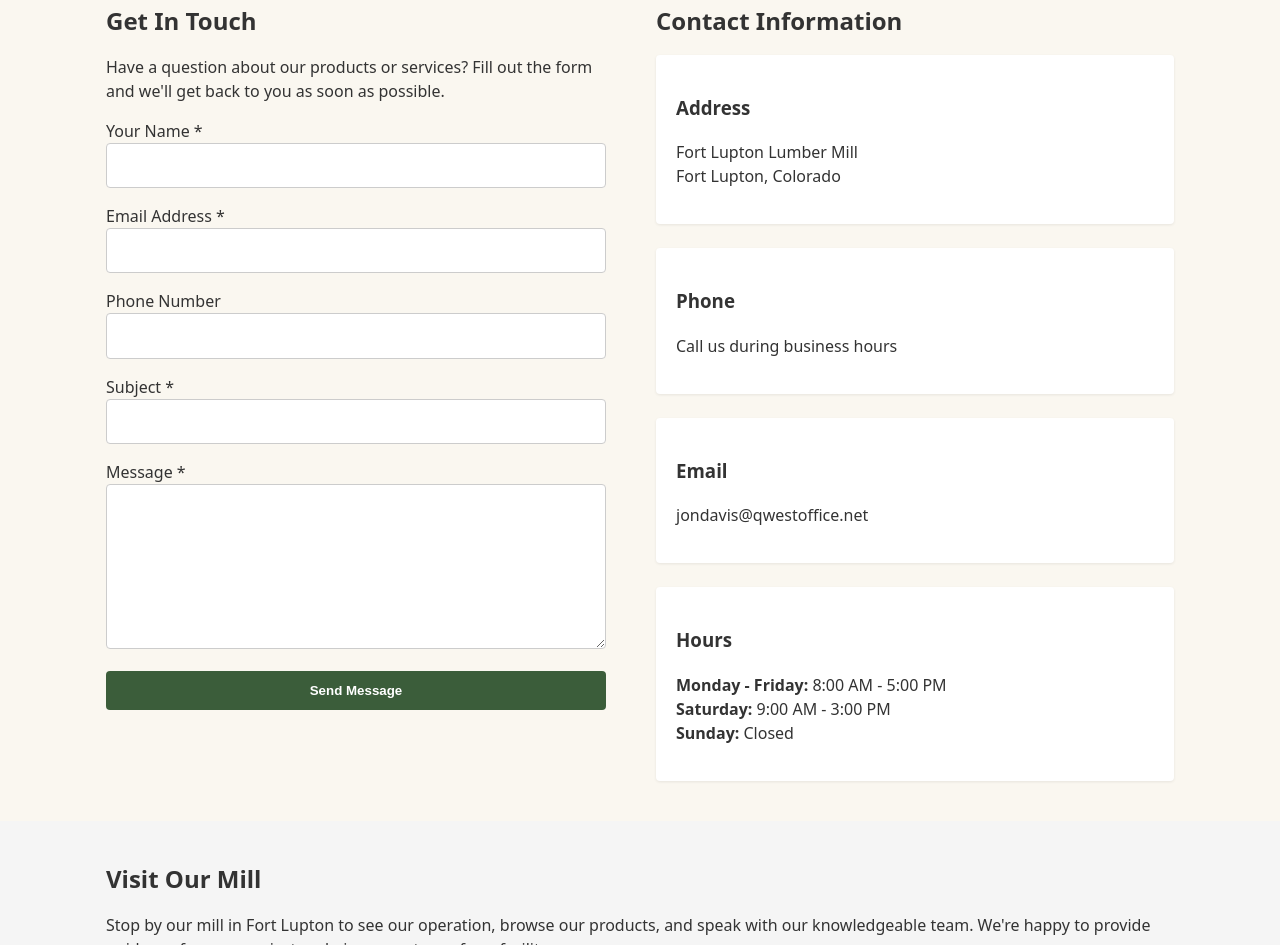
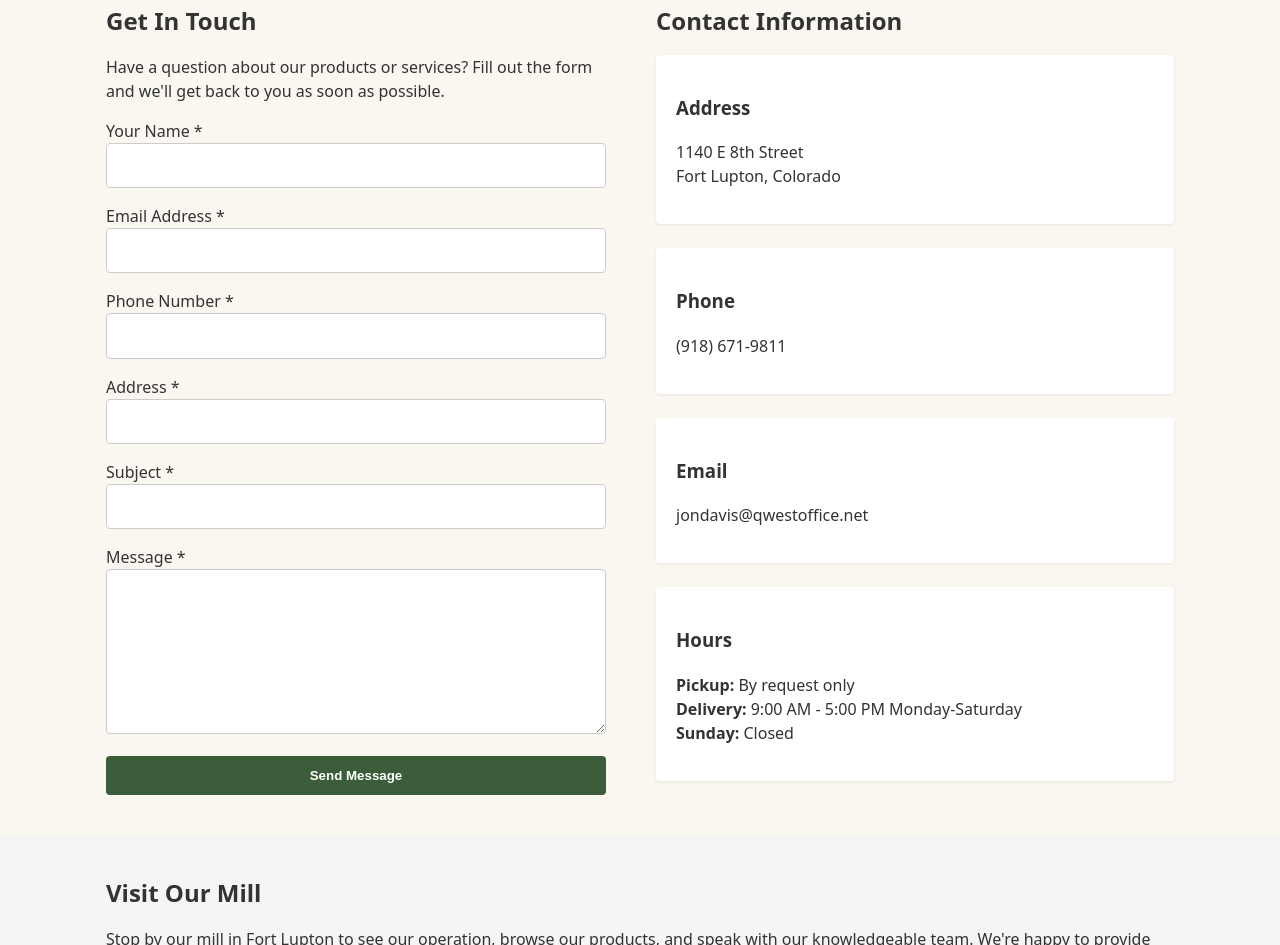
Before and after one commit to bwilli55555/Fort-Lupton-Lumber-Mill, a plain HTML site: page contact.html in a window 1280 px wide. Shown: the part 290-1235 px from the top of the page. Drawn offline with Linux system fonts and the light colour scheme.

Commit message:
Update contact info: address, phone, hours, and required fields

```diff
--- a/contact.html
+++ b/contact.html
@@ -56,9 +56,14 @@
               </div>
 
               <div>
-                <label for="phone">Phone Number</label>
-                <input type="tel" id="phone" name="phone">
+                <label for="phone">Phone Number *</label>
+                <input type="tel" id="phone" name="phone" required>
               </div>
+
+                        <div>
+                                      <label for="address">Address *</label>
+                                      <input type="text" id="address" name="address" required>
+                                    </div>
 
               <div>
                 <label for="subject">Subject *</label>
@@ -79,13 +84,13 @@
 
             <div class="card" style="margin-bottom: 1.5rem;">
               <h3>Address</h3>
-              <p>Fort Lupton Lumber Mill<br>
+              <p>1140 E 8th Street<br>
 Fort Lupton, Colorado</p>
             </div>
 
             <div class="card" style="margin-bottom: 1.5rem;">
               <h3>Phone</h3>
-              <p>Call us during business hours</p>
+              <p>(918) 671-9811</p>
             </div>
 
             <div class="card" style="margin-bottom: 1.5rem;">
@@ -96,8 +101,8 @@ Fort Lupton, Colorado</p>
             <div class="card">
               <h3>Hours</h3>
               <p>
-                <strong>Monday - Friday:</strong> 8:00 AM - 5:00 PM<br>
-                <strong>Saturday:</strong> 9:00 AM - 3:00 PM<br>
+                <strong>Pickup:</strong> By request only<br>
+                <strong>Delivery:</strong> 9:00 AM - 5:00 PM Monday-Saturday<br>
                 <strong>Sunday:</strong> Closed
               </p>
             </div>
```
